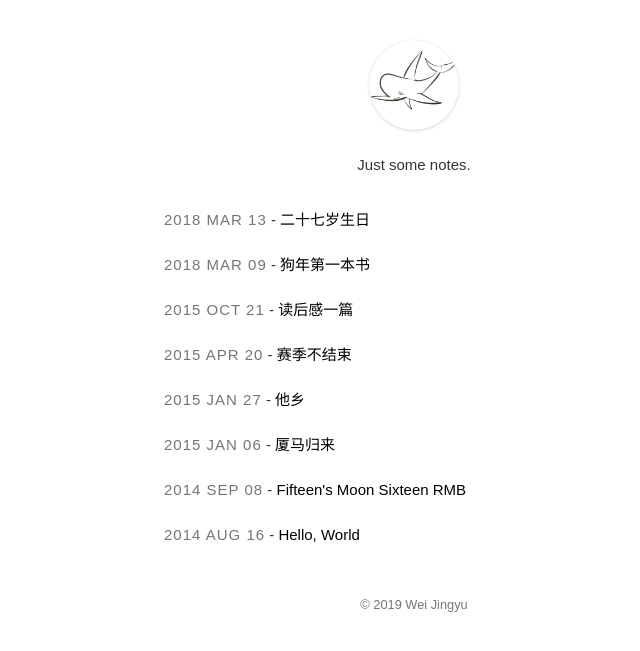
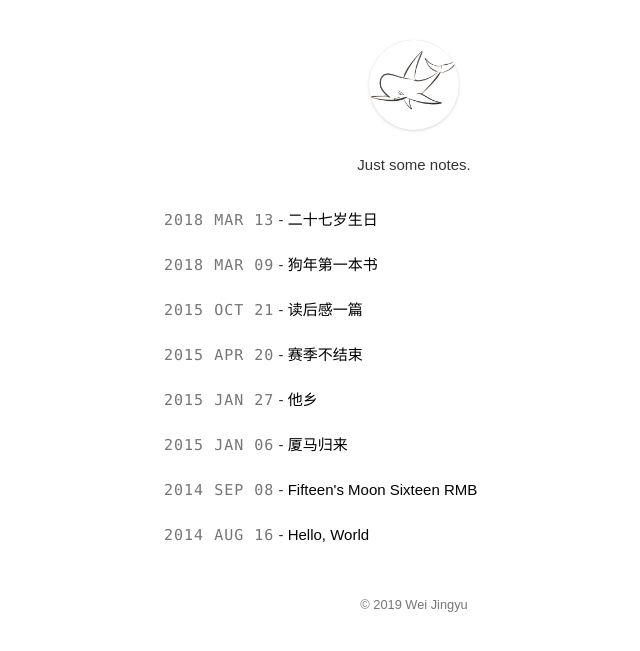
Before and after one commit to weijy/blog, a Jekyll site: the page built from notes.md, in a window 1280 px wide. Shown: the top 651 px of the page, without its empty margins (226-866 px from the left). Built offline with Jekyll 4.4.1, drawn with Linux system fonts in a browser that asks for light colours; comment, search, counter and statistics services are not loaded.

Commit message:
Update and rename notes.html to notes.md

```diff
--- a/notes.html
+++ b/notes.md
@@ -7,7 +7,7 @@ layout: default
 	<ul>
         {% for post in site.posts %}
         <li>
-            <span class="date">{{ post.date | date: '%Y %b %d' }}</span> - <a href="{{ post.url }}">{{ post.title }}</a>
+            <span class="code">{{ post.date | date: '%Y %b %d' }}</span> - <a href="{{ post.url }}">{{ post.title }}</a>
         </li>
         {% endfor %}
     </ul>
```
